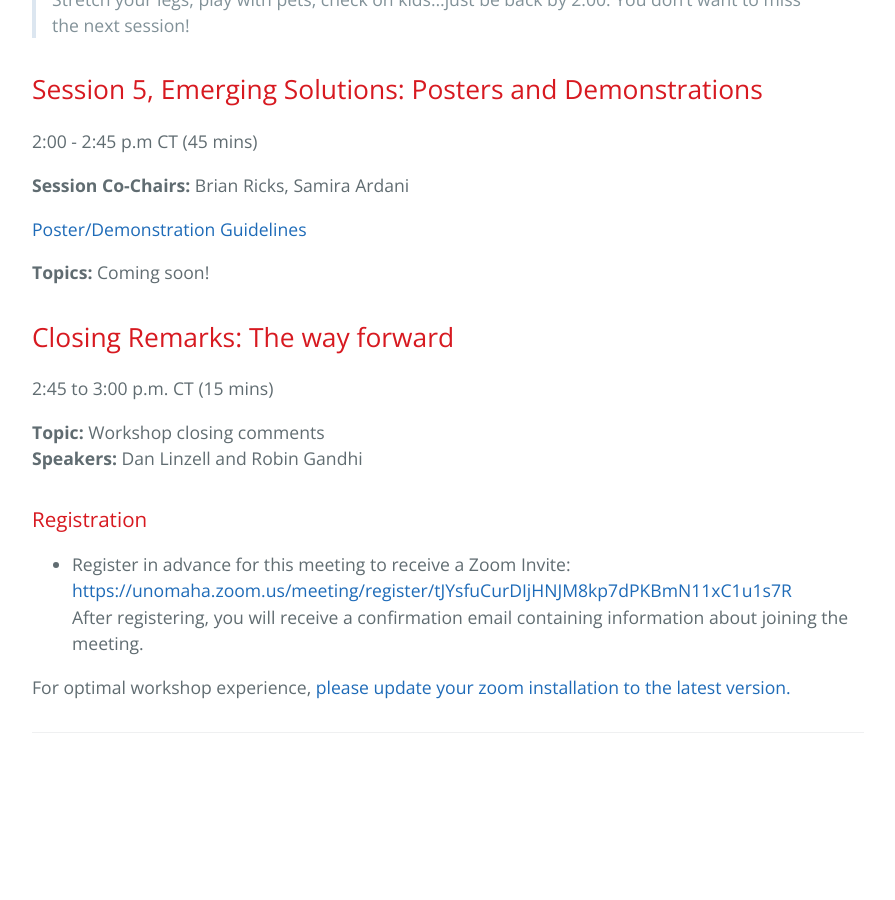
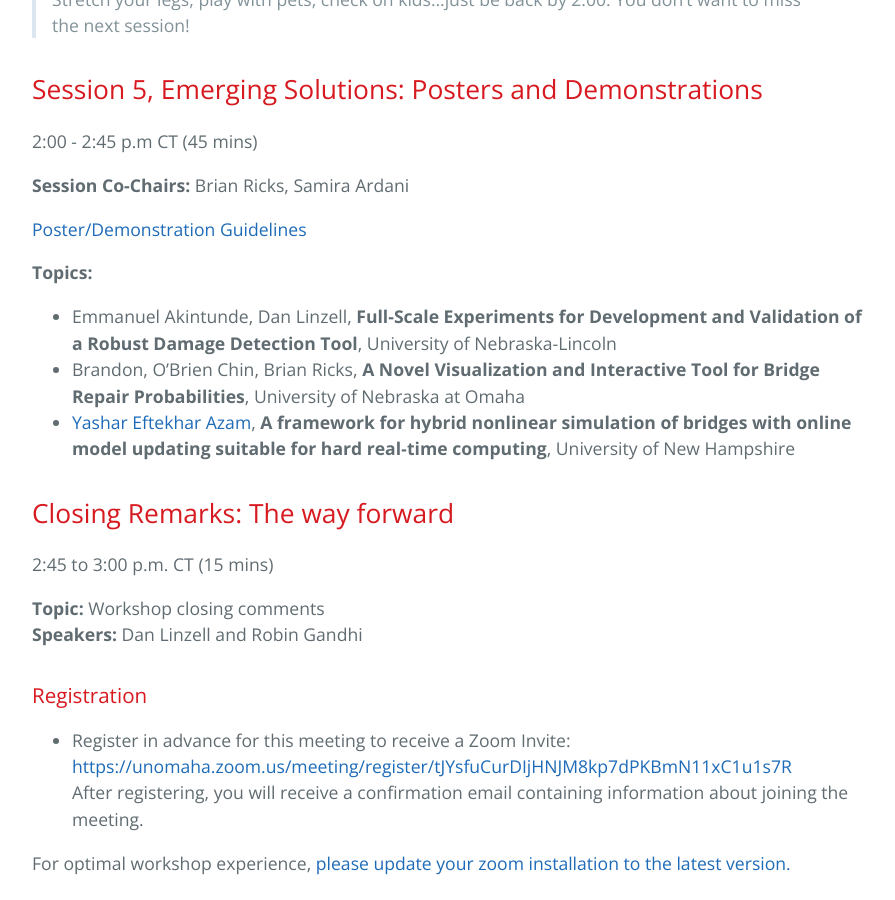
Before and after one commit to BridgingBigData/BridgingBigData.github.io, a Jekyll site: the page built from pages/bbd2020agenda.md, in a window 1280 px wide and 900 px high, scrolled down 5679 px. Shown: the whole window, without its empty margins (192-1087 px from the left). Built offline with Jekyll 4.4.1, drawn with Linux system fonts in a browser that asks for light colours; before the commit the page ends 6476 px from its top, so only the background shows below that.

Commit message:
Update bbd2020agenda.md

```diff
--- a/pages/bbd2020agenda.md
+++ b/pages/bbd2020agenda.md
@@ -111,7 +111,10 @@ Take a quick poll to express your area of interest for the Breakout session
 
 [Poster/Demonstration Guidelines](https://bridgingbigdata.github.io/pages/bbd2020posterdemo.html)
 
-**Topics:** Coming soon!
+**Topics:**
+* Emmanuel Akintunde, Dan Linzell, **Full-Scale Experiments for Development and Validation of a Robust Damage Detection Tool**, University of Nebraska-Lincoln
+* Brandon, O'Brien Chin, Brian Ricks, **A Novel Visualization and Interactive Tool for Bridge Repair Probabilities**, University of Nebraska at Omaha
+* [Yashar Eftekhar Azam](https://ceps.unh.edu/person/yashar-eftekhar-azam), **A framework for hybrid nonlinear simulation of bridges with online model updating suitable for hard real‐time computing**, University of New Hampshire
 
 ## Closing Remarks: The way forward
 2:45 to 3:00 p.m. CT (15 mins)
```
